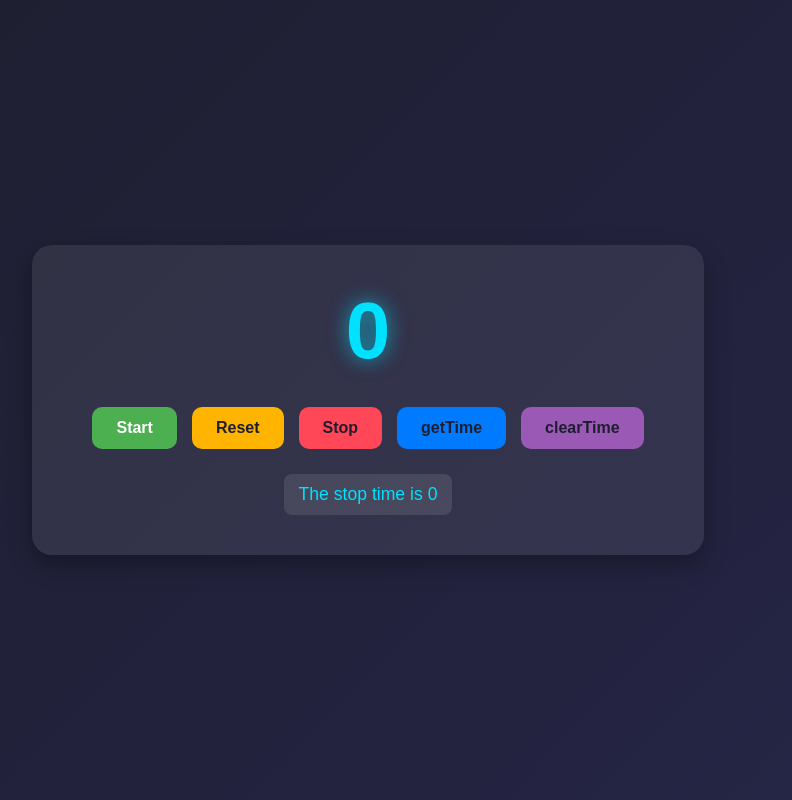
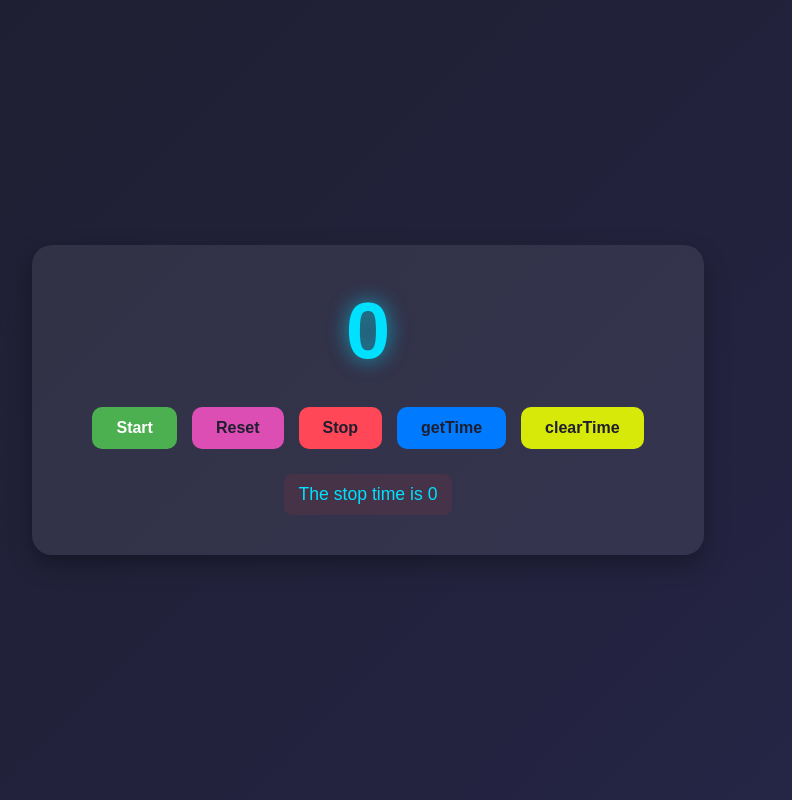
Before and after one commit to rajesh-r22/stop-Watch, a plain HTML site: page index.html in a window 1280 px wide. Both pictures are taken after a click on the button "getTime". Shown: the whole page, without its empty margins (272-1064 px from the left). Drawn offline with Linux system fonts and the light colour scheme.

Commit message:
button color change

```diff
--- a/style.css
+++ b/style.css
@@ -82,7 +82,7 @@ button:active {
 }
 
 .reset-btn {
-  background: #ffb400;
+  background: #dd4eb5;
   color: #1e1e2f;
 }
 
@@ -91,7 +91,7 @@ button:active {
 }
 
 .clear-btn {
-  background: #9b59b6;
+  background: #d7e908;
 }
 
 /* Reset value section */
@@ -102,7 +102,7 @@ button:active {
 }
 
 #resetValue p {
-  background: rgba(255, 255, 255, 0.1);
+  background: rgba(235, 52, 52, 0.1);
   padding: 10px 15px;
   border-radius: 8px;
   display: inline-block;
```
